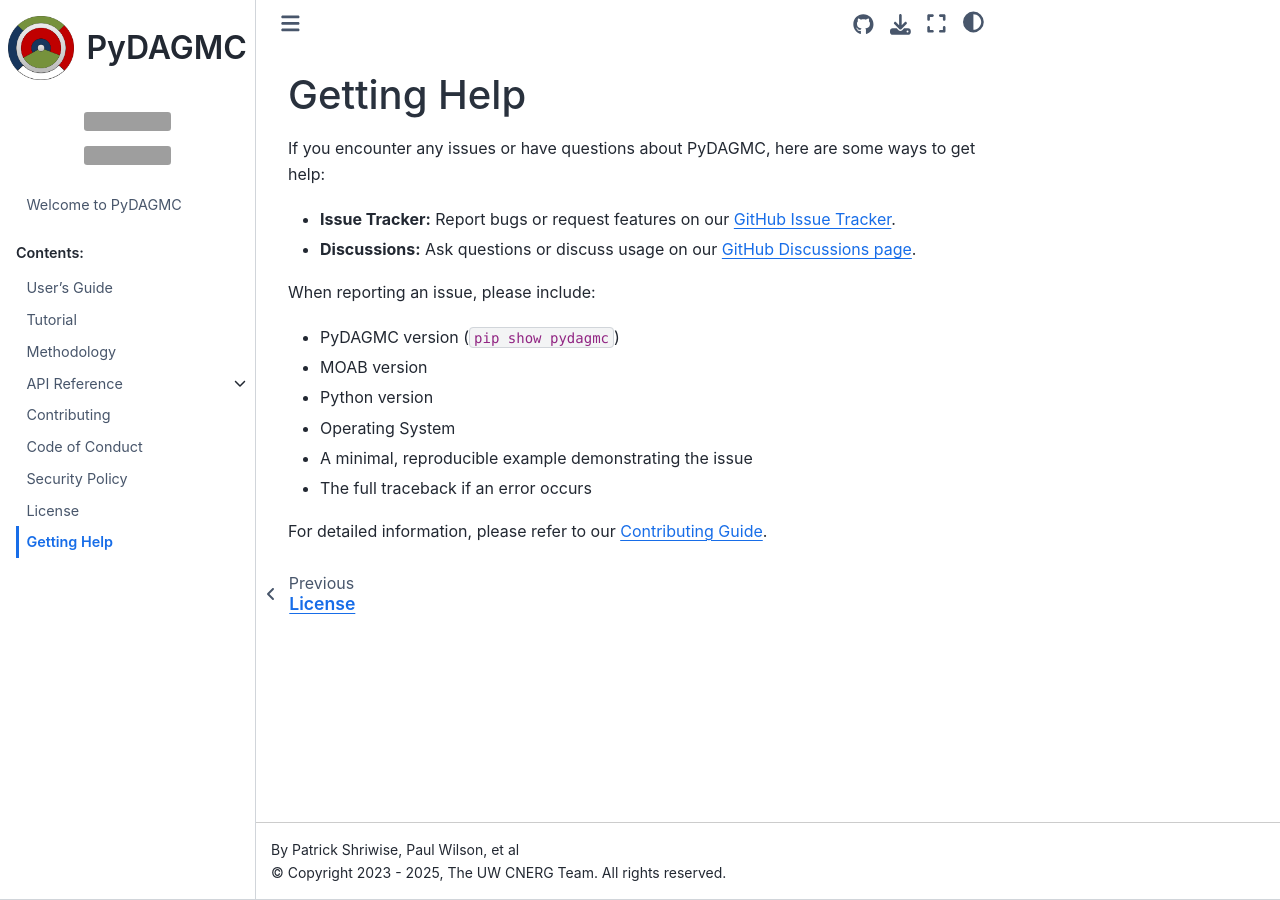
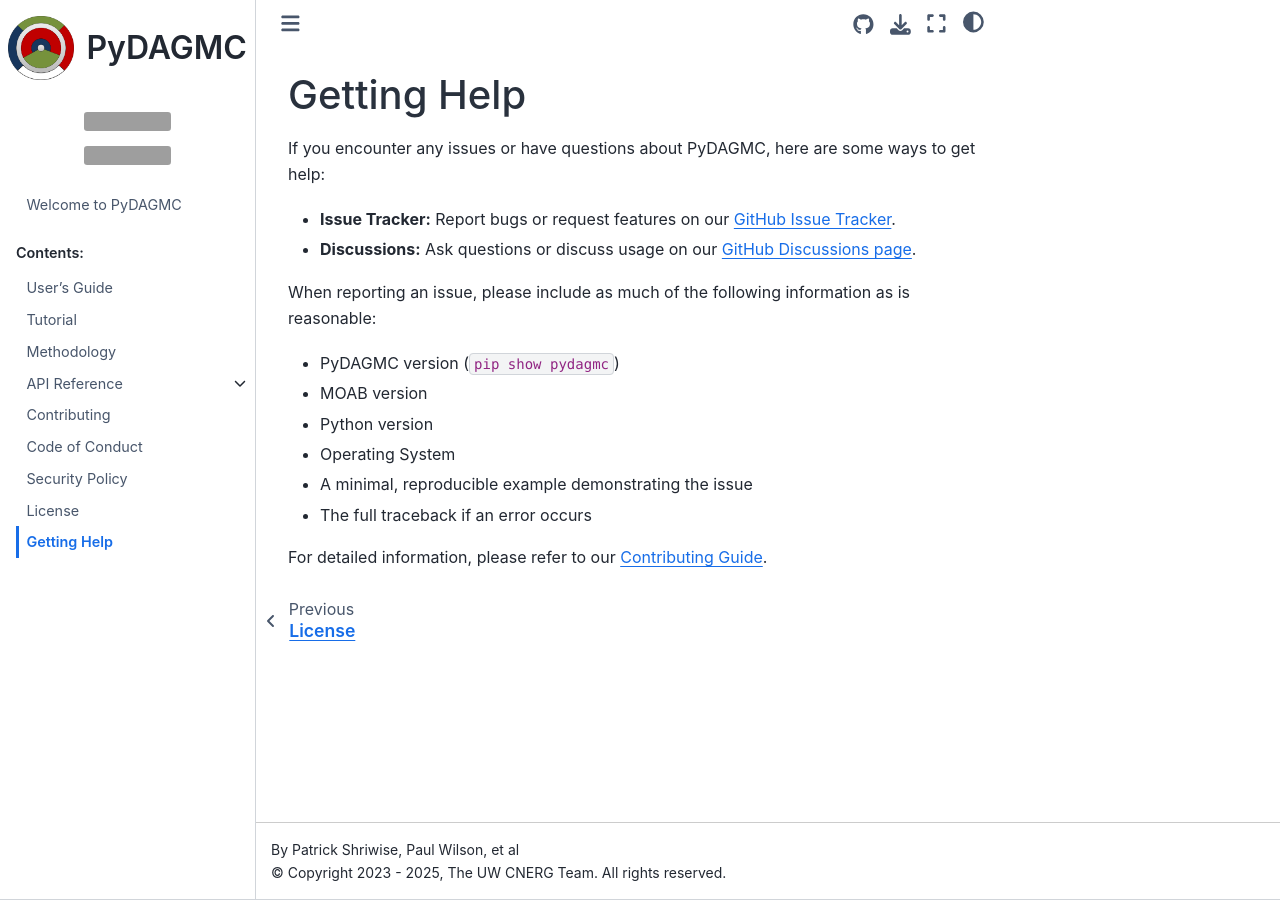
Before and after one commit to svalinn/pydagmc, a Sphinx documentation site: the page built from docs/source/getting-help.md, in a window 1280 px wide. Built offline with Sphinx 7.4.7 and the Sphinx Book theme 1.1.4, drawn with Linux system fonts in a browser that asks for light colours; grey boxes are pictures that could not be loaded.

Commit message:
Update docs/source/getting-help.md
Co-authored-by: Patrick Shriwise <pshriwise@gmail.com>

```diff
--- a/docs/source/getting-help.md
+++ b/docs/source/getting-help.md
@@ -6,7 +6,7 @@ some ways to get help:
 * **Issue Tracker:** Report bugs or request features on our [GitHub Issue Tracker](https://github.com/svalinn/pydagmc/issues).
 * **Discussions:** Ask questions or discuss usage on our [GitHub Discussions page](https://github.com/svalinn/pydagmc/discussions).
 
-When reporting an issue, please include:
+When reporting an issue, please include as much of the following information as is reasonable:
 
 * PyDAGMC version (`pip show pydagmc`)
 * MOAB version
```
